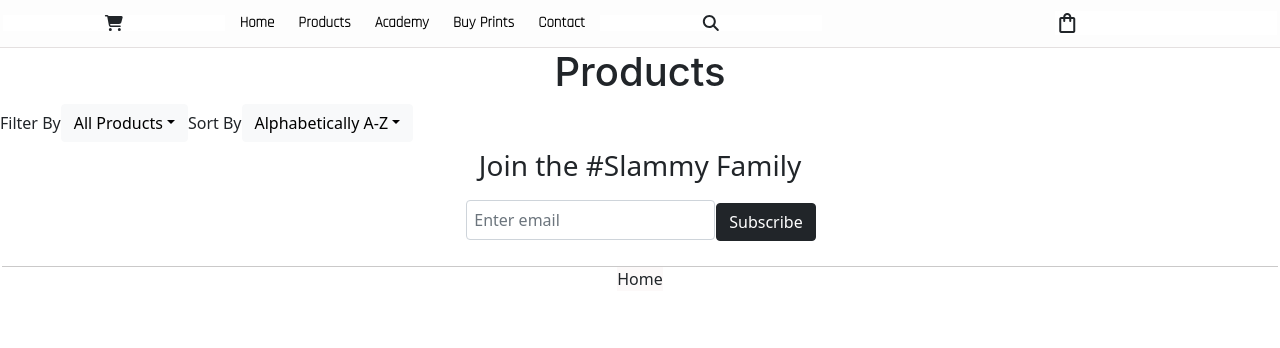
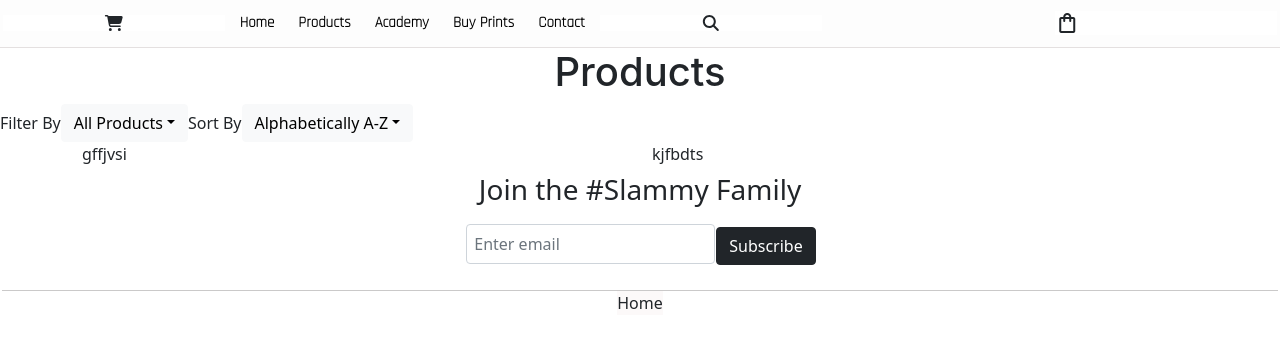
Before and after one commit to JeremiahJacob261/react-plus-bootstrap, a React (Create React App) app: page /Products in a window 1280 px wide. Shown: the top 348 px of the page. Built offline with nearby package versions, Linux system fonts and the light colour scheme; a web font is replaced by a local one.

Commit message:
2 files modified

```diff
--- a/src/components/Products.js
+++ b/src/components/Products.js
@@ -1,6 +1,6 @@
 import React from 'react';
 import {render} from 'react-dom';
-import {Dropdown} from 'react-bootstrap'
+import {Dropdown , Container, Row ,Col} from 'react-bootstrap'
 
 class Products extends React.Component {
   constructor() {
@@ -41,6 +41,12 @@
   </Dropdown.Menu>
 </Dropdown>
 </div>
+<Container>
+  <Row>
+    <Col>gffjvsi</Col>
+    <Col>kjfbdts</Col>
+  </Row>
+</Container>
     </div>
   );
 }
--- a/src/style.css
+++ b/src/style.css
@@ -217,7 +217,6 @@
   height: fit-content;
   flex: 1;
   justify-items: center;
-
   }
   .footer .newsletter{
     background-color: white;
```
